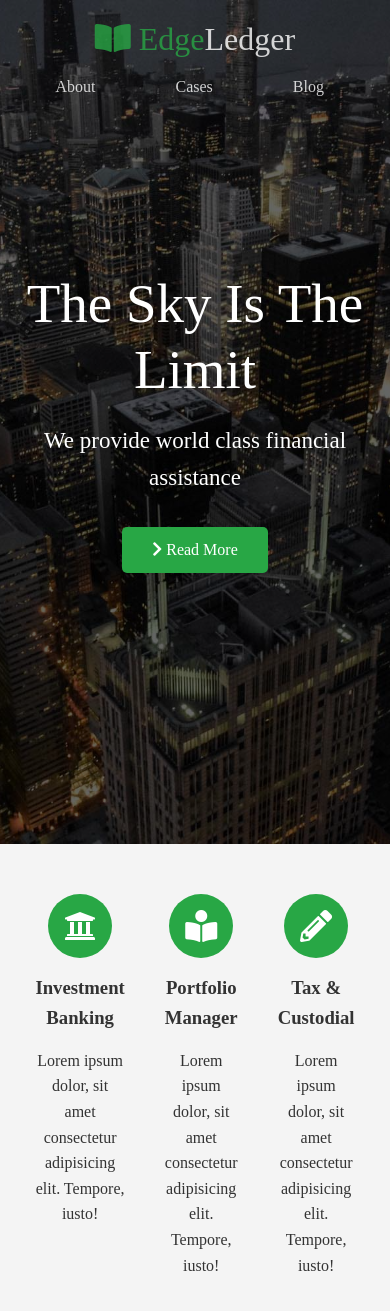
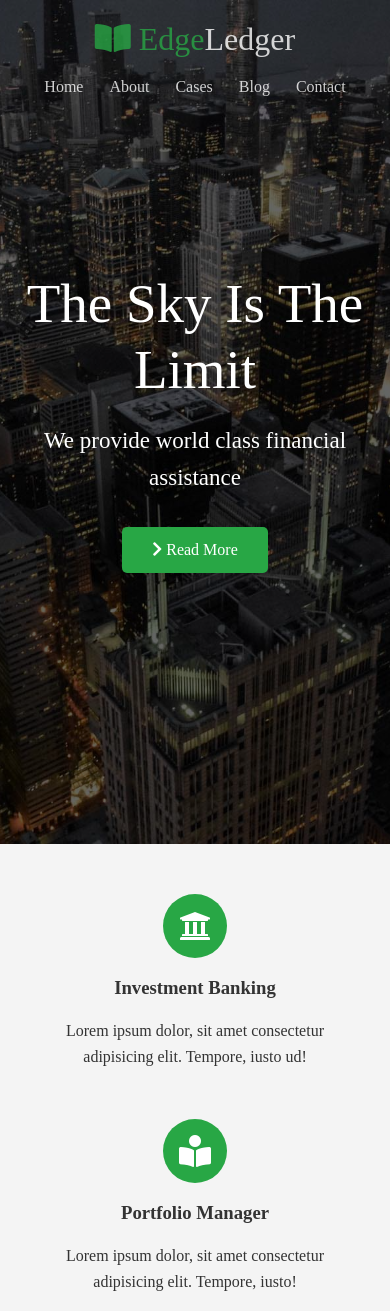
Before and after one commit to LanaJalamneh/Edgeledger_Website, a plain HTML site: page index.html in a window 390 px wide. Shown: the top 1311 px of the page. Drawn offline with nearby package versions, Linux system fonts and the light colour scheme.

Commit message:
new project

```diff
--- a/css/style.css
+++ b/css/style.css
@@ -200,24 +200,28 @@ font-size: 55px;
     margin-right: 30px;
 }
 /* Mobile */
-@media(max-width:768px){
-    .navbar{
+@media(max-width: 768px) {
+    .navbar {
         flex-direction: column;
         height: 120px;
         padding: 20px;
     }
+
     .navbar a {
         padding: 10px 10px;
-        margin: 0 30px;
+        margin: 0 3px;
     }
-    .flex-iteams{
+
+    .flex-items {
         flex-direction: column;
     }
-    .flex-columns .column , .flex-grid .column {
+
+    .flex-columns .column, .flex-grid .column {
         flex: 100%;
         max-width: 100%;
     }
-    .team img{
+
+    .team img {
         width: 70%;
     }
 }
--- a/index.html
+++ b/index.html
@@ -52,7 +52,7 @@
               <h3>Investment Banking</h3>
               <p>
                 Lorem ipsum dolor, sit amet consectetur adipisicing elit.
-                Tempore, iusto!
+                Tempore, iusto ud!
               </p>
             </div>
           </div>
```
